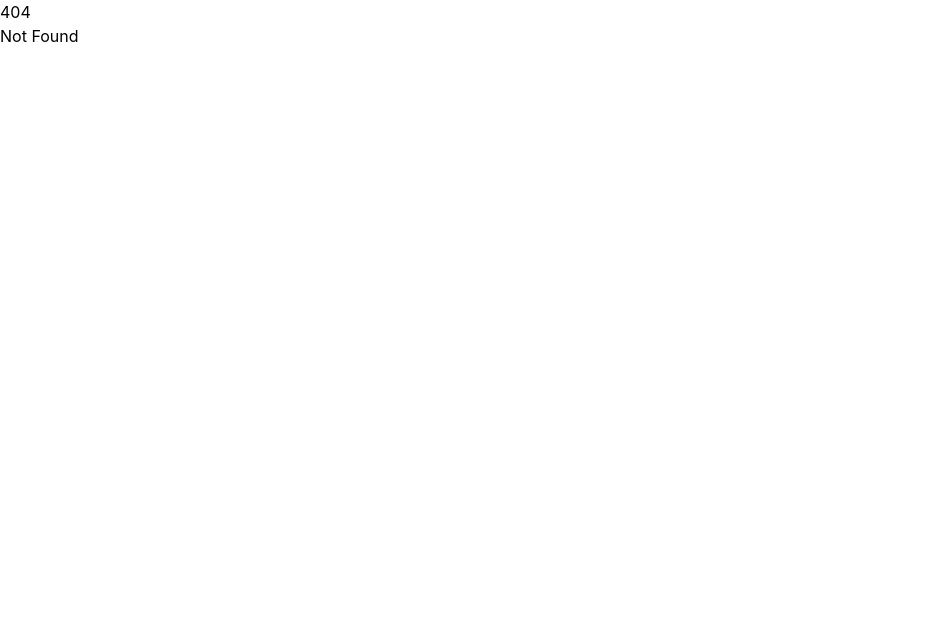
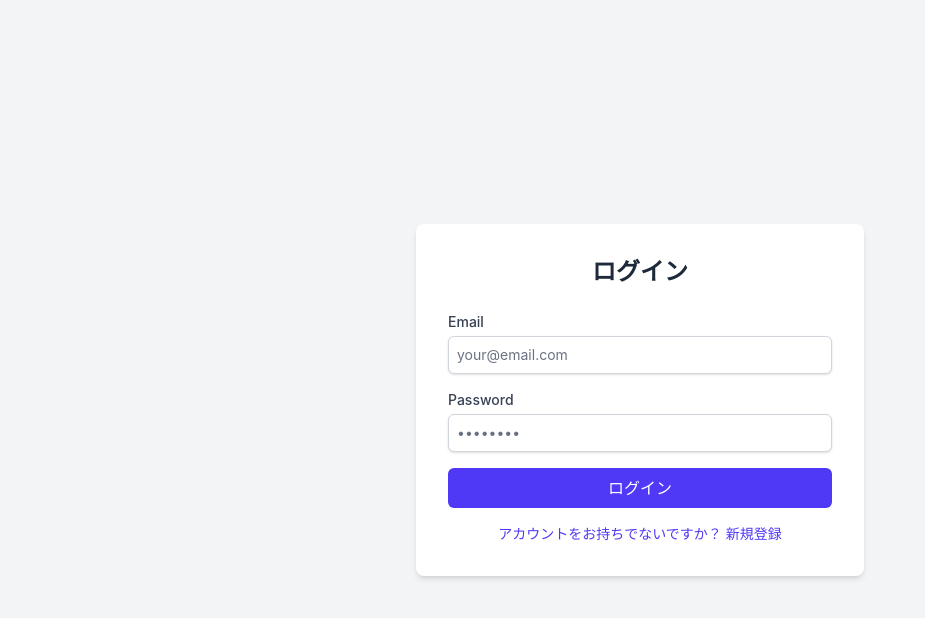
Before and after one commit to takashi-ozawa-stockworks/tsuki-ichi, a SvelteKit app: page /login in a window 1280 px wide. Before the commit this address had no page. Shown: the top 618 px of the page, without its empty margins (0-925 px from the left). Built offline with nearby package versions, Linux system fonts and the light colour scheme; no server answers.

Commit message:
feat: ログイン画面実装・ユーザー登録テスト

```diff
--- /dev/null
+++ b/src/routes/login/+page.svelte
@@ -0,0 +1,108 @@
+<script lang="ts">
+  import { supabase } from '$lib/supabase';
+  import { goto } from '$app/navigation';
+
+  let email = '';
+  let password = '';
+  let loading = false;
+  let message = '';
+  let isSignUp = false; // ログインか登録かの切り替え
+
+  // ログイン処理
+  const handleLogin = async () => {
+    try {
+      loading = true;
+      const { error } = await supabase.auth.signInWithPassword({
+        email,
+        password,
+      });
+      if (error) throw error;
+      goto('/'); // 成功したらトップページへ
+    } catch (error: any) {
+      message = error.message;
+    } finally {
+      loading = false;
+    }
+  };
+
+  // 新規登録処理
+  const handleSignUp = async () => {
+    try {
+      loading = true;
+      const { error } = await supabase.auth.signUp({
+        email,
+        password,
+      });
+      if (error) throw error;
+      message = '確認メールを送信しました。メール内のリンクをクリックしてください！';
+    } catch (error: any) {
+      message = error.message;
+    } finally {
+      loading = false;
+    }
+  };
+</script>
+
+<div class="flex min-h-screen items-center justify-center bg-gray-100 p-4">
+  <div class="w-full max-w-md rounded-lg bg-white p-8 shadow-md">
+    <h1 class="mb-6 text-center text-2xl font-bold text-gray-800">
+      {isSignUp ? 'アカウント作成' : 'ログイン'}
+    </h1>
+
+    {#if message}
+      <div class="mb-4 rounded bg-blue-100 p-3 text-sm text-blue-700">
+        {message}
+      </div>
+    {/if}
+
+    <div class="space-y-4">
+      <div>
+        <label class="block text-sm font-medium text-gray-700" for="email">Email</label>
+        <input
+          type="email"
+          id="email"
+          bind:value={email}
+          class="mt-1 block w-full rounded-md border-gray-300 p-2 shadow-sm focus:border-indigo-500 focus:ring-indigo-500 sm:text-sm border"
+          placeholder="your@email.com"
+        />
+      </div>
+
+      <div>
+        <label class="block text-sm font-medium text-gray-700" for="password">Password</label>
+        <input
+          type="password"
+          id="password"
+          bind:value={password}
+          class="mt-1 block w-full rounded-md border-gray-300 p-2 shadow-sm focus:border-indigo-500 focus:ring-indigo-500 sm:text-sm border"
+          placeholder="••••••••"
+        />
+      </div>
+
+      <button
+        on:click={isSignUp ? handleSignUp : handleLogin}
+        disabled={loading}
+        class="w-full rounded-md bg-indigo-600 px-4 py-2 text-white hover:bg-indigo-700 disabled:opacity-50"
+      >
+        {#if loading}
+          処理中...
+        {:else}
+          {isSignUp ? '登録する' : 'ログイン'}
+        {/if}
+      </button>
+
+      <div class="text-center text-sm">
+        <button
+          class="text-indigo-600 hover:text-indigo-500"
+          on:click={() => {
+            isSignUp = !isSignUp;
+            message = '';
+          }}
+        >
+          {isSignUp
+            ? 'すでにアカウントをお持ちですか？ ログイン'
+            : 'アカウントをお持ちでないですか？ 新規登録'}
+        </button>
+      </div>
+    </div>
+  </div>
+</div>
```
